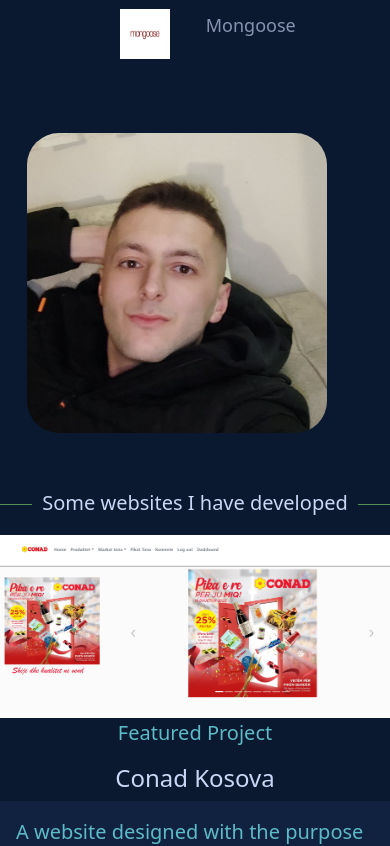
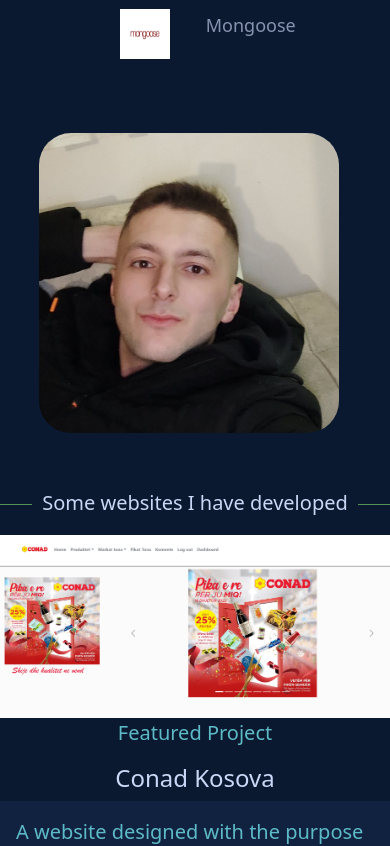
Before and after one commit to EgzonBajrami/portfolio-react, a React (Create React App) app: page / in a window 390 px wide. Shown: the part 1600-2446 px from the top of the page. Built offline with nearby package versions, Linux system fonts and the light colour scheme.

Commit message:
fixesCss

```diff
--- a/src/components/AboutMe/AboutMe.css
+++ b/src/components/AboutMe/AboutMe.css
@@ -137,6 +137,24 @@
         width:100%;
         height:50px;
     }
+    .about-img-container{
+        display:flex;
+        justify-content: center;
+        margin-top:15%;
+        margin-left:10%;
+
+        height:300px;
+        width:300px;
+    }
+    .about-img-container img{
+        border-radius:2rem;
+        width:300px;
+        height:auto;
+        max-height:100%;
+        max-width:100%;
+        object-fit:cover;
+
+    }
 
 }
 
--- a/src/pages/MainPage/MainPage.css
+++ b/src/pages/MainPage/MainPage.css
@@ -30,7 +30,8 @@
         width:100%;
     }
     .contact{
-        height:500px;
+        height:300px;
+        padding:1rem;
     }
 
 
```
